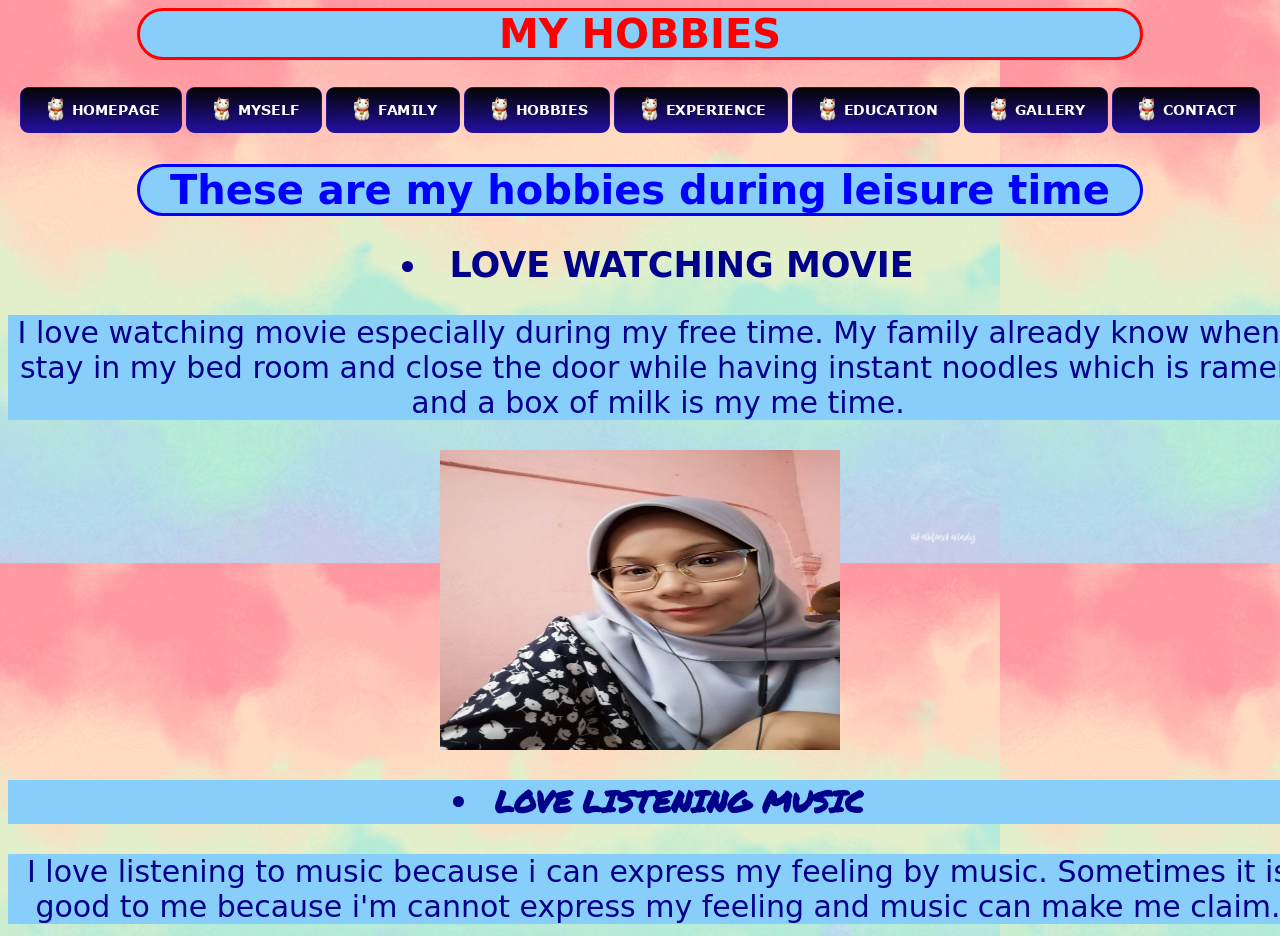
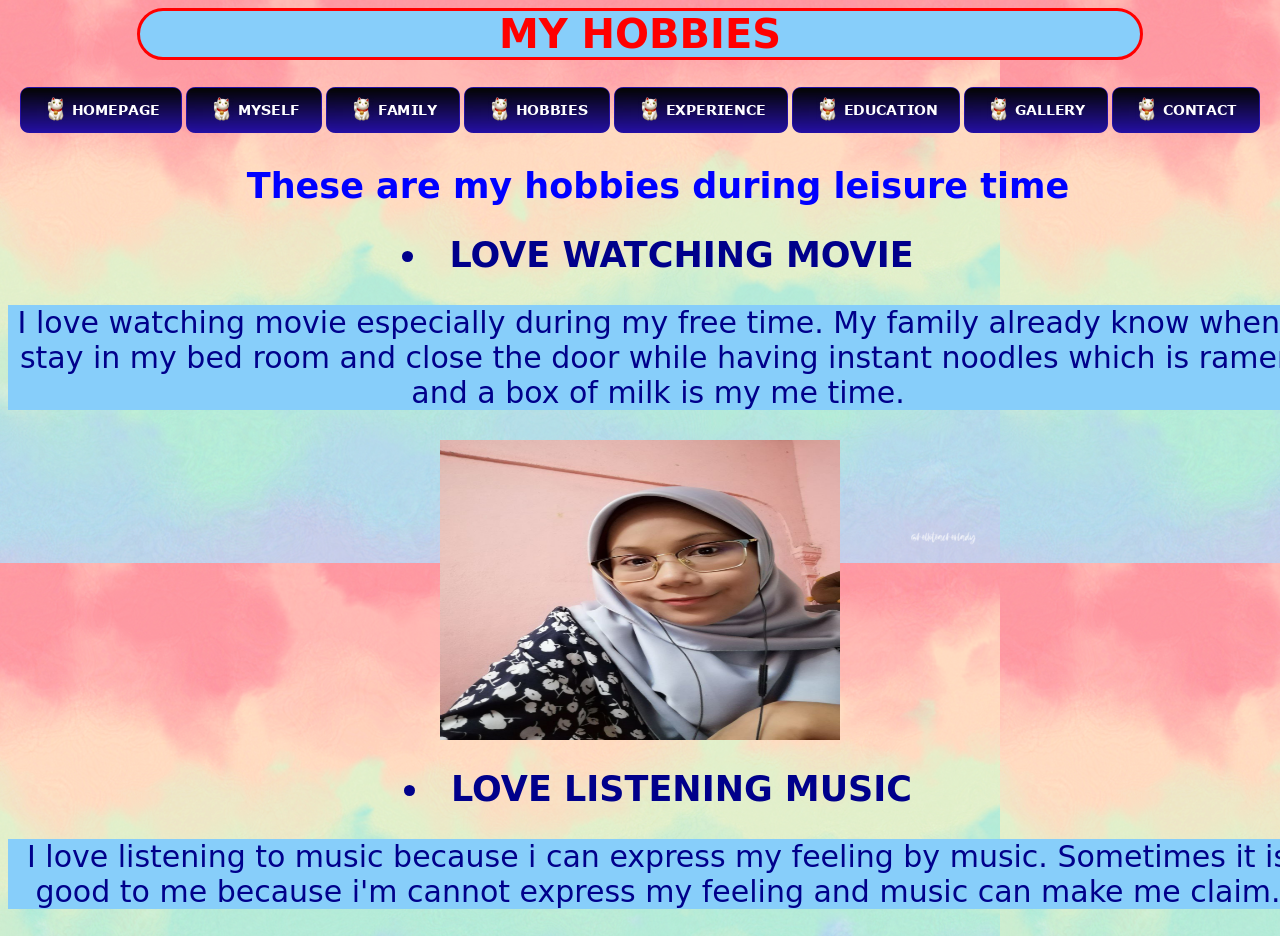
Before and after one commit to Tirahz98/mywebsite, a plain HTML site: page hobbies.html in a window 1280 px wide. Shown: the top 936 px of the page. Drawn offline with Linux system fonts and the light colour scheme; a web font is replaced by a local one.

Commit message:
Update hobbies.html

```diff
--- a/hobbies.html
+++ b/hobbies.html
@@ -23,7 +23,7 @@
 
 
 
-<h1 style="color: blue">These are my hobbies during leisure time</h1>
+<h2 style="color: blue">These are my hobbies during leisure time</h2>
 
     <h2><li>LOVE WATCHING MOVIE</li></h2>
     <p>I love watching movie especially during my free time. My family already know when I stay in my bed room and close the door while having instant noodles which is ramen and a box of milk is my me time.</p>
@@ -33,7 +33,7 @@
 
 
 
-    <h3><li>LOVE LISTENING MUSIC</li></h3>
+    <h2><li>LOVE LISTENING MUSIC</li></h2>
     <p>I love listening to music because i can express my feeling by music. Sometimes it is good to me because i'm cannot express my feeling and music can make me claim.</p>
 
    <img src="7.jpg" width="400px" height="300px"></center>
```
